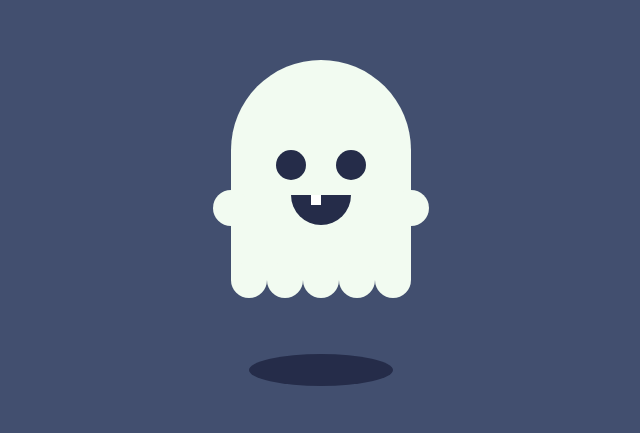
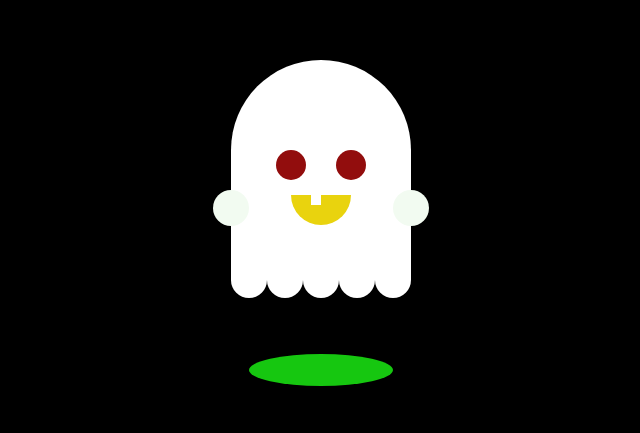
Before and after one commit to Rainbowcats999/Spooky-ghost, a plain HTML site: page index.html in a window 1280 px wide. Shown: the part 170-603 px from the top of the page, without its empty margins (319-959 px from the left). Drawn offline with Linux system fonts and the light colour scheme.

Commit message:
Customized the colors of the ghost, backgroud color, and shadow

```diff
--- a/style.css
+++ b/style.css
@@ -6,15 +6,16 @@ body {
     justify-content: center;
     align-items: center;
     margin: 0;
-    background: #424f6f;
+    background: rgb(0, 0, 0);
 }
 
+/*ghost sizing and background*/
 #container {
     width: 400px;
     height: 400px;
     padding: 0;
     box-sizing: border-box;
-    background: #424f6f;
+    background: rgb(0, 0, 0);
 }
 
 *:after,
@@ -29,12 +30,13 @@ body {
     animation: floaty 2s infinite;
 }
 
+/*rules for the ghost's body start here*/
 #spooky #body {
     position: relative;
     margin: 50px auto 0;
     width: 180px;
     height: 220px;
-    background: #f2fbf1;
+    background-color: #ffffff;
     border-top-left-radius: 90px;
     border-top-right-radius: 90px;
 }
@@ -59,7 +61,9 @@ body {
 #spooky #body:after {
     right: -18px;
 }
+/*rules for the body end here*/
 
+/*rules for eyes start here*/
 #spooky #body #eyes {
     display: flex;
     justify-content: space-between;
@@ -75,12 +79,14 @@ body {
     display: block;
     width: 30px;
     height: 30px;
-    background: #252c49;
+    background: #920d0d;
     border-radius: 50%;
 }
+/*rules for eyes end here*/
 
+/*rules for mouth start here*/
 #spooky #body #mouth {
-    background: #252c49;
+    background: #e9d30e;
     margin: 25px auto 0;
     width: 60px;
     height: 30px;
@@ -96,7 +102,9 @@ body {
     width: 10px;
     height: 10px;
 }
+/*rules for mouth end here*/
 
+/*rules for body and feet start here*/
 #spooky #body #feet {
     position: absolute;
     display: flex;
@@ -111,19 +119,24 @@ body {
     content: ' ';
     width: 36px;
     height: 36px;
-    background: #f2fbf1;
+    background: #ffffff;
     border-radius: 50%;
 }
 
+/*rules for body and mouth end here*/
+
+/*rules for shadow start here*/
 #shadow {
     margin: -90px auto 0;
-    background: #252c49;
+    background: #16c710;
     width: 180px;
     height: 40px;
     border-radius: 50%;
     animation: zoomy 2s infinite;
 }
+/*rules for shadow end here*/
 
+/*animations*/
 @keyframes floaty {
     0%, 100% {
         transform: translateY(0);
@@ -143,3 +156,4 @@ body {
         transform: scale(0.8);
     }
 }
+/*everything ends here*/
```
Also changed, not shown: index.html (+2 -2 lines).
